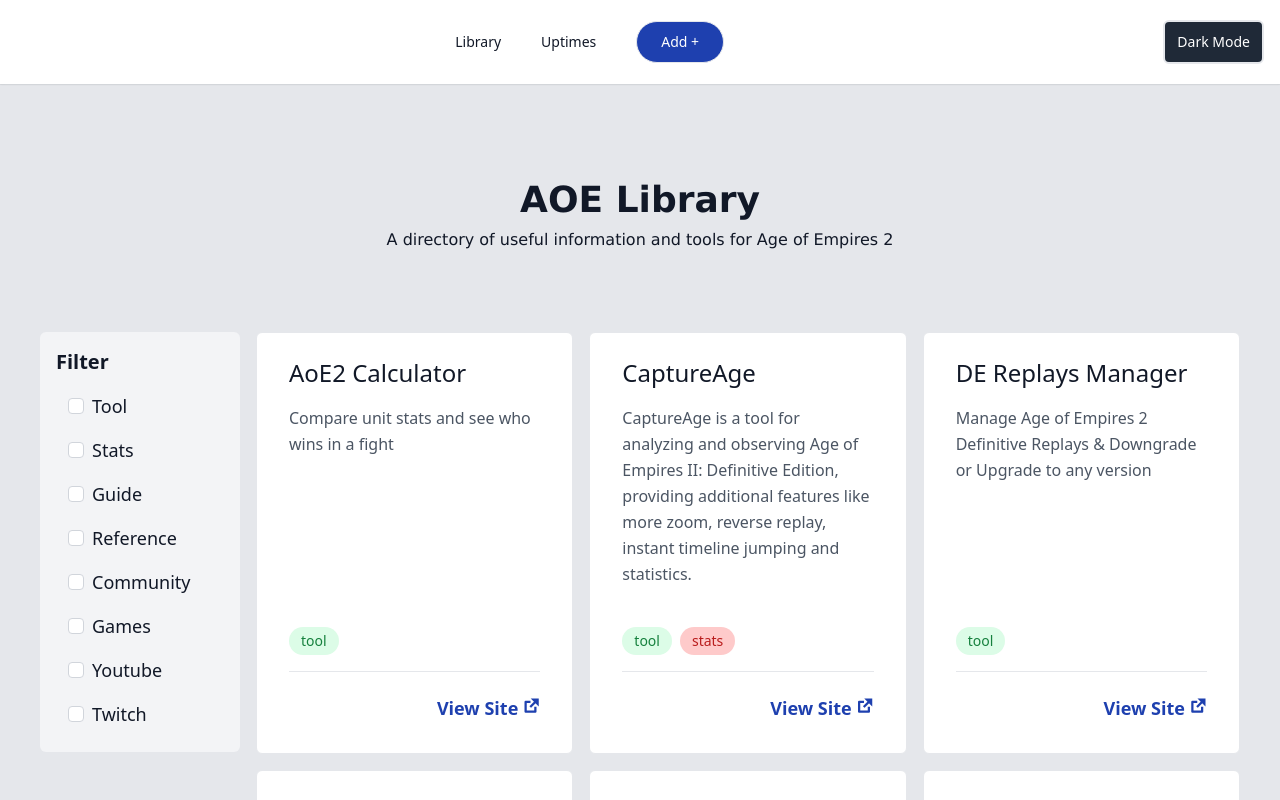
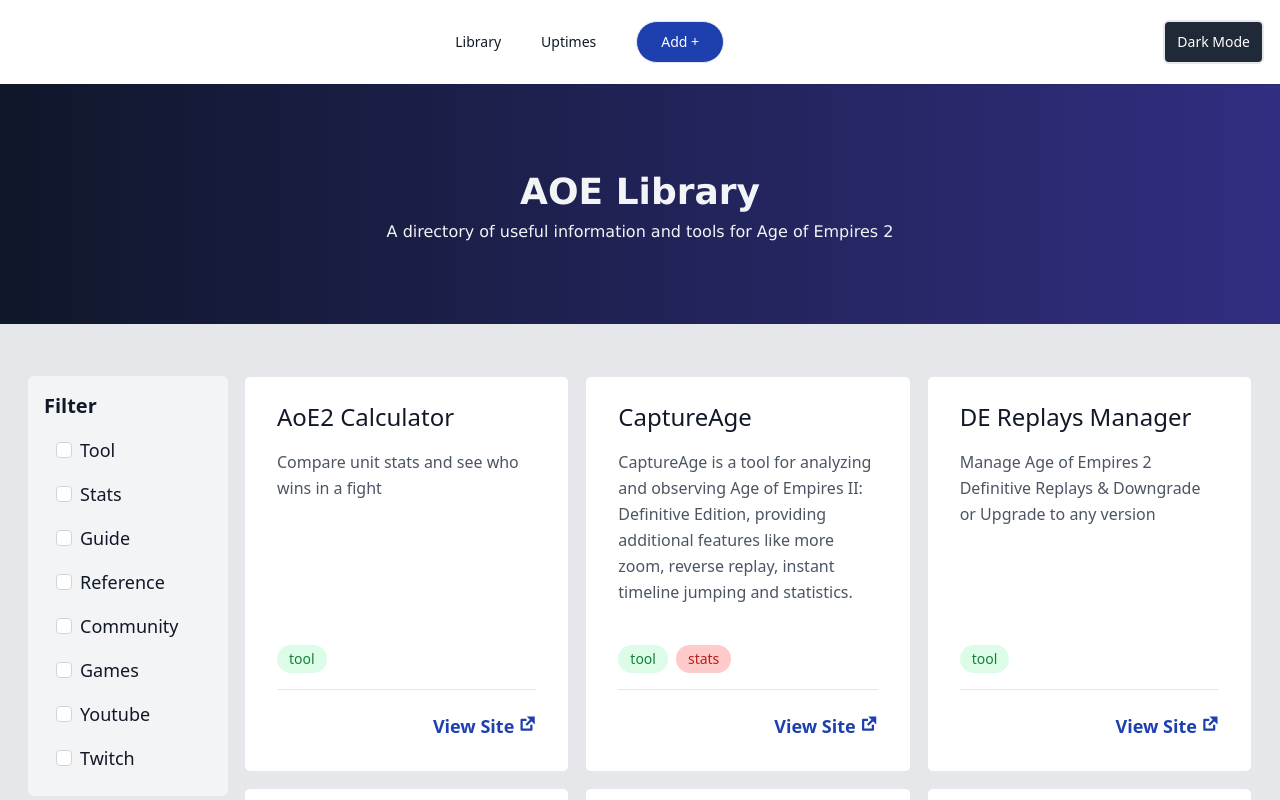
Before and after one commit to collinstommy/aoe-library, a SvelteKit app: page / in a window 1280 px wide. Shown: the top 800 px of the page. Built offline with nearby package versions, Linux system fonts and the light colour scheme.

Commit message:
new colors

```diff
--- a/src/components/Form.svelte
+++ b/src/components/Form.svelte
@@ -7,9 +7,9 @@
 
 	const initializeHSForm = () => {
 		hbspt.forms.create({
-      portalId: "4324853",
+			portalId: '4324853',
 			formId: formId,
-      target: ".form-target"
+			target: '.form-target'
 		});
 	};
 </script>
@@ -18,19 +18,15 @@
 	<script src="//js.hsforms.net/forms/v2.js" on:load={initializeHSForm}></script>
 </svelte:head>
 
-<style>
-
-</style>
-
-<main class="flex flex-col items-center flex-1">
-  <Hero
-    title={title}
-    description={description}
-  />
+<div class="flex flex-1 flex-col items-center">
+	<Hero {title} {description} />
 	<div>
-    <a href="/" class="py-4 flex hover:underline">&#8592; Back</a>
+		<a href="/" class="flex py-4 hover:underline">&#8592; Back</a>
 		<section class="section">
 			<div class="form-target" />
 		</section>
 	</div>
-</main>
+</div>
+
+<style>
+</style>
--- a/src/components/Hero.svelte
+++ b/src/components/Hero.svelte
@@ -1,27 +1,16 @@
 <script>
-  export let title = '';
-  export let description = '';
+	export let title = '';
+	export let description = '';
 </script>
 
+<!--
+<section class="hero w-100 text-grey-800 w-full border-gray-600 p-8 text-center md:p-16">
+	<h1 class="my-2 text-4xl font-semibold">{title}</h1>
+	<p>{description}</p>
+	<slot />
+</section> -->
 <style>
-  .hero {
-    font-family: Verdana, Geneva, Tahoma, sans-serif;
-  }
+	.hero {
+		font-family: Verdana, Geneva, Tahoma, sans-serif;
+	}
 </style>
-
-<section class="
-  hero
-
-  text-center
-  w-100
-  p-8
-  text-grey-800
-  w-full
-
-  md:p-16
-  "
->
-  <h1 class="text-4xl my-2 font-semibold">{title}</h1>
-  <p>{description}</p>
-  <slot />
-</section>
--- a/src/components/Library.svelte
+++ b/src/components/Library.svelte
@@ -83,7 +83,7 @@
 	$: paginatedItems = paginate({ items: selectedItems, pageSize, currentPage });
 </script>
 
-<main class="wrapper flex flex-col items-center p-3">
+<div class="wrapper flex flex-col items-center p-3">
 	<Hero
 		title="AOE Library"
 		description="A directory of useful information and tools for Age of Empires 2"
@@ -138,7 +138,7 @@
 			on:setPage="{(e) => currentPage = e.detail.page}"
 		/> -->
 	</div>
-</main>
+</div>
 
 <style>
 	.wrapper {
--- a/src/components/uptimes/Uptimes.svelte
+++ b/src/components/uptimes/Uptimes.svelte
@@ -31,7 +31,7 @@
 	$: times = getAllTimes(loom, includeScout, selectedCiv);
 </script>
 
-<main class="container flex w-full flex-1 flex-col">
+<div class="container flex w-full flex-1 flex-col">
 	<div class="filters pb-8">
 		<div id="options" class="flex flex-col items-center md:flex-row md:items-baseline">
 			<div class="flex">
@@ -82,7 +82,7 @@
 			</div>
 		</div>
 	</div>
-</main>
+</div>
 
 <style>
 	.container {
--- a/src/routes/+layout.svelte
+++ b/src/routes/+layout.svelte
@@ -2,54 +2,55 @@
 	import '../app.css';
 	import '../tailwind.css';
 	import Footer from '../components/Footer.svelte';
-  import Cta from '../components/Cta.svelte';
-  import darkMode from '../stores/darkMode';
+	import Cta from '../components/Cta.svelte';
+	import darkMode from '../stores/darkMode';
 
-	export const prerender = true
+	export const prerender = true;
 
 	let isDark;
 
-	darkMode.subscribe(value => {
+	darkMode.subscribe((value) => {
 		isDark = value;
 	});
 
 	const handleClick = () => {
 		document.querySelector('html').classList.toggle('dark');
-		darkMode.update(mode => !mode);
+		darkMode.update((mode) => !mode);
 	};
 </script>
 
 <header
-	class="flex relative z-50 text-sm leading-6 font-medium ring-1 ring-gray-900 ring-opacity-5 shadow-sm py-5 bg-white w-full dark:bg-gray-800
+	class="relative z-50 flex w-full bg-white py-5 text-sm font-medium leading-6 shadow-sm ring-1 ring-gray-900 ring-opacity-5 dark:bg-gray-800
 	"
 >
-	<nav aria-label="Global" class="max-w-container mx-auto px-1 md:px-4 w-full">
-		<div class="flex items-center justify-between flex-wrap sm:flex-nowrap w-full">
+	<nav aria-label="Global" class="max-w-container mx-auto w-full px-1 md:px-4">
+		<div class="flex w-full flex-wrap items-center justify-between sm:flex-nowrap">
 			<div />
-			<div class="flex-none sm:w-auto flex items-center">
-				<a class="mx-2 md:mx-5 hover:underline" href="/">Library</a>
-				<a class="mx-2 md:mx-5 hover:underline" href="/uptimes">Uptimes</a>
-				<a class="
+			<div class="flex flex-none items-center sm:w-auto">
+				<a class="mx-2 hover:underline md:mx-5" href="/">Library</a>
+				<a class="mx-2 hover:underline md:mx-5" href="/uptimes">Uptimes</a>
+				<a
+					class="
           mx-2
-          md:mx-5
-          hover:underline
           rounded-full
-          px-3
-          md:px-6
-          py-2
           border
           bg-blue-800
+          px-3
+          py-2
+          text-white
           hover:bg-blue-500
-          text-white"
+          hover:underline
+          md:mx-5
+          md:px-6"
 					href="/submit">Add +</a
 				>
 			</div>
-			<Cta handleClick={handleClick}>{isDark ? 'Light Mode' : 'Dark Mode'}</Cta>
+			<Cta {handleClick}>{isDark ? 'Light Mode' : 'Dark Mode'}</Cta>
 		</div>
 	</nav>
 </header>
-<main class="wrapper flex flex-col items-center p-3">
-  <slot />
+<main class="wrapper flex flex-col items-center">
+	<slot />
 </main>
 
 <Footer />
--- a/src/routes/+page.svelte
+++ b/src/routes/+page.svelte
@@ -1,6 +1,5 @@
-
 <script>
-  import Library from "../components/Library.svelte";
+	import Library from '../components/Library.svelte';
 
 	// onMount(async() => {
 	//   const { hash } = window.location;
@@ -12,4 +11,18 @@
 	export let data;
 </script>
 
+<section
+	class="hero w-100 text-grey-800 w-full border-gray-600 bg-gradient-to-r from-slate-900 to-indigo-900 p-8 text-center text-gray-100 dark:border-y dark:border-white md:mb-6 md:p-20"
+>
+	<h1 class="my-2 text-4xl font-semibold">AOE Library</h1>
+	<p>A directory of useful information and tools for Age of Empires 2</p>
+	<slot />
+</section>
+
 <Library items={data.items} />
+
+<style>
+	.hero {
+		font-family: Verdana, Geneva, Tahoma, sans-serif;
+	}
+</style>
```
Lines whose indentation alone changed are shown as unchanged.
